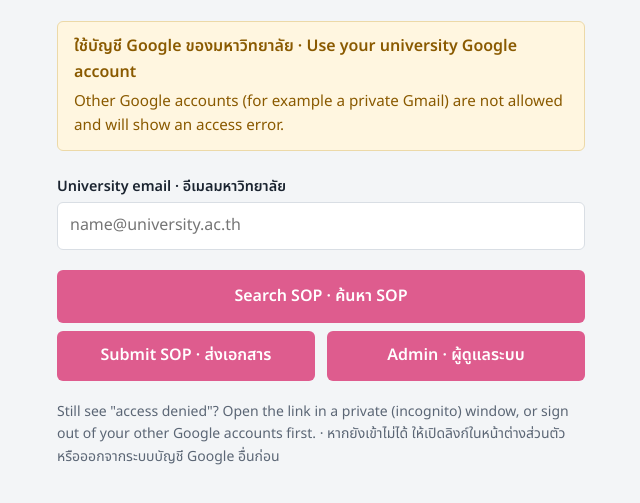
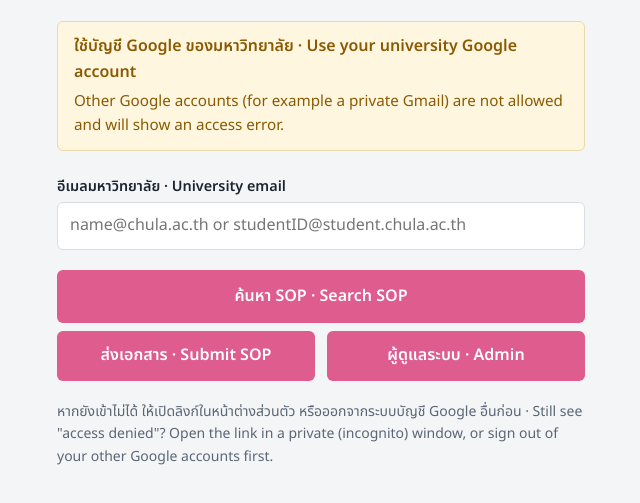
Before and after one commit to CUVET-NPC/SOP-landing-page, a plain HTML site: page index.html in a window 1280 px wide. Shown: the part 117-620 px from the top of the page, without its empty margins (319-959 px from the left). Drawn offline with Linux system fonts and the light colour scheme.

Commit message:
Update index.html

```diff
--- a/index.html
+++ b/index.html
@@ -70,19 +70,23 @@
     <p>Other Google accounts (for example a private Gmail) are not allowed and will show an access error.</p>
   </div>
 
-  <label for="email">University email · อีเมลมหาวิทยาลัย</label>
-  <input id="email" type="email" placeholder="name@university.ac.th" autocomplete="email">
+  <label for="email">อีเมลมหาวิทยาลัย · University email</label>
+  <input
+    id="email"
+    type="email"
+    placeholder="name@chula.ac.th or studentID@student.chula.ac.th"
+    autocomplete="email">
 
   <nav>
-    <a data-page="">Search SOP · ค้นหา SOP</a>
+    <a data-page="">ค้นหา SOP · Search SOP</a>
     <div class="button-row">
-      <a class="alt" data-page="submit">Submit SOP · ส่งเอกสาร</a>
-      <a class="alt" data-page="admin">Admin · ผู้ดูแลระบบ</a>
+      <a class="alt" data-page="submit">ส่งเอกสาร · Submit SOP</a>
+      <a class="alt" data-page="admin">ผู้ดูแลระบบ · Admin</a>
     </div>
   </nav>
 
-  <p class="hint">Still see "access denied"? Open the link in a private (incognito) window, or sign out of your other Google accounts first.
-  · หากยังเข้าไม่ได้ ให้เปิดลิงก์ในหน้าต่างส่วนตัว หรือออกจากระบบบัญชี Google อื่นก่อน</p>
+  <p class="hint">หากยังเข้าไม่ได้ ให้เปิดลิงก์ในหน้าต่างส่วนตัว หรือออกจากระบบบัญชี Google อื่นก่อน ·
+    Still see "access denied"? Open the link in a private (incognito) window, or sign out of your other Google accounts first.</p>
 </main>
 <script>
 // Paste your web app URL here (Deploy > Manage deployments > Web app URL, ending in /exec)
```
